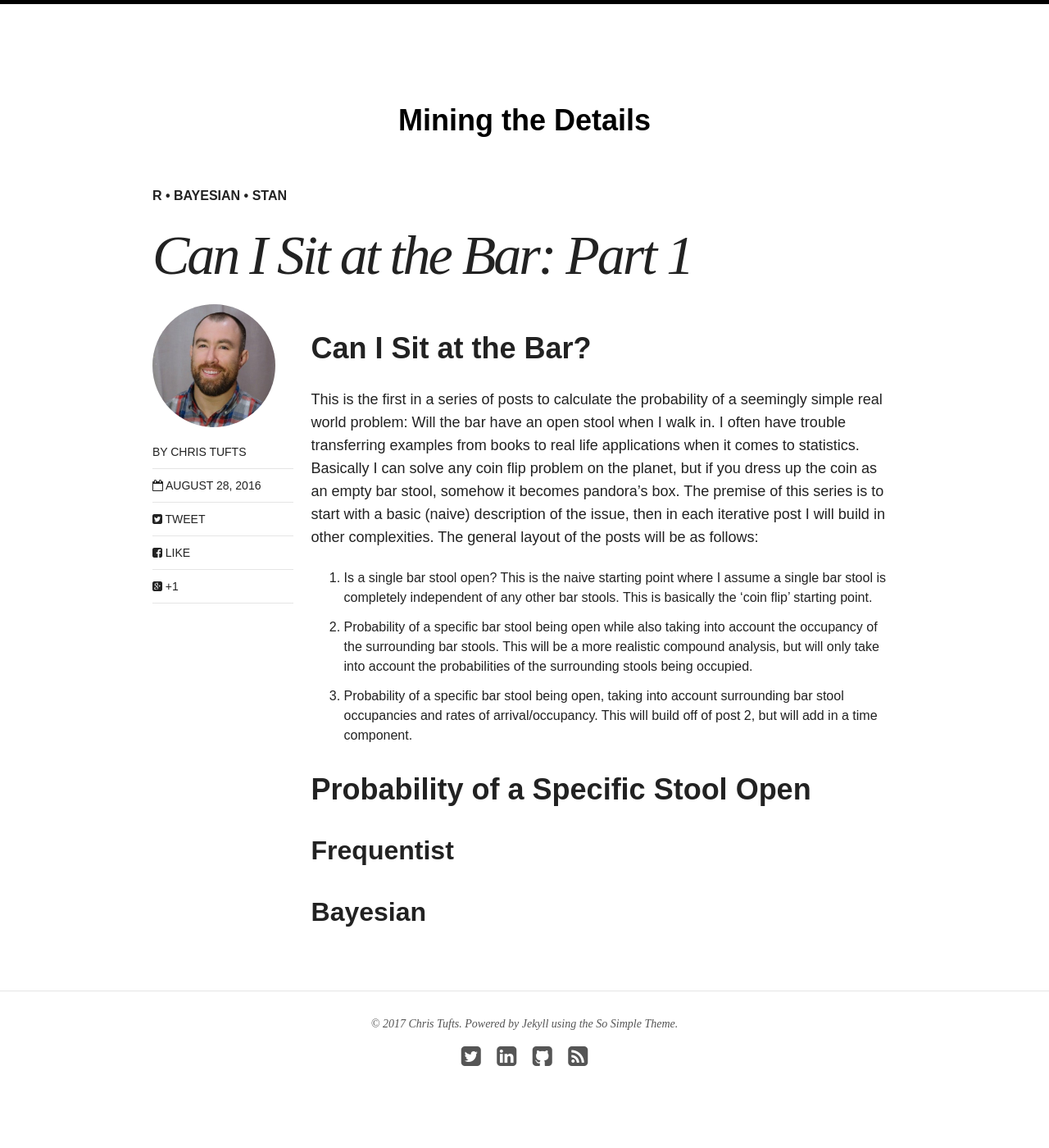
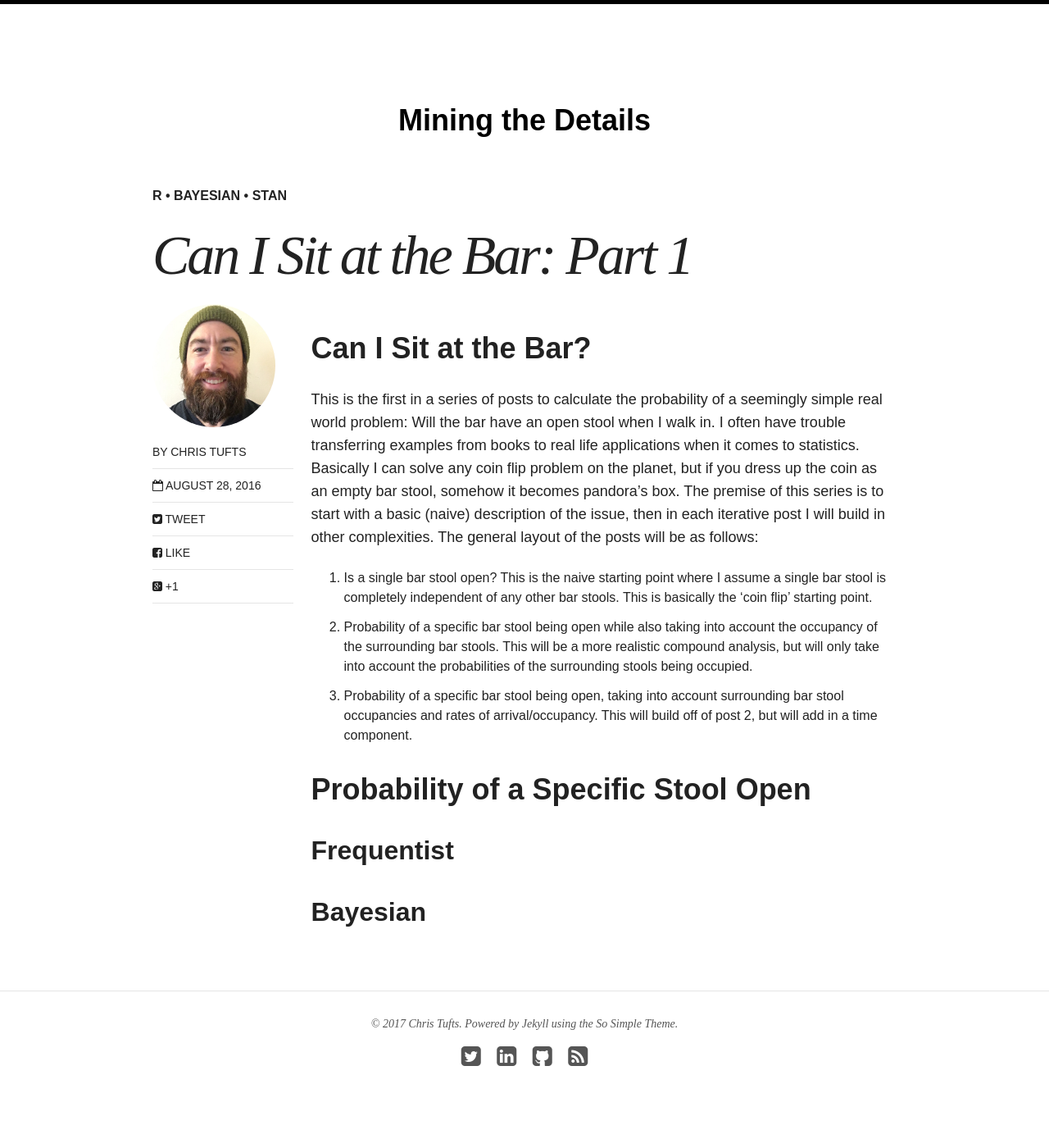
Before and after one commit to ctufts/ctufts.github.io, a Jekyll site: the page built from drafts/2016-08-28-barStatsPt1.md, in a window 1280 px wide. Shown: the whole page at 82% size. Built offline with Jekyll 4.4.1, drawn with Linux system fonts in a browser that asks for light colours; nearby versions of some CDN libraries.

Commit message:
updated profile photo

```diff
--- a/_data/authors.yml
+++ b/_data/authors.yml
@@ -5,7 +5,7 @@ Chris_Tufts:
   web: http://miningthedetails.com
   email: christopher.tufts25@gmail.com
   bio:
-  avatar: author_ctufts.jpg
+  avatar: author_ctufts2.jpg
   twitter: devlintufts
   google:
     plus: Christopher Tufts
```
Also changed, not shown: images/author_ctufts2.jpg (added).
